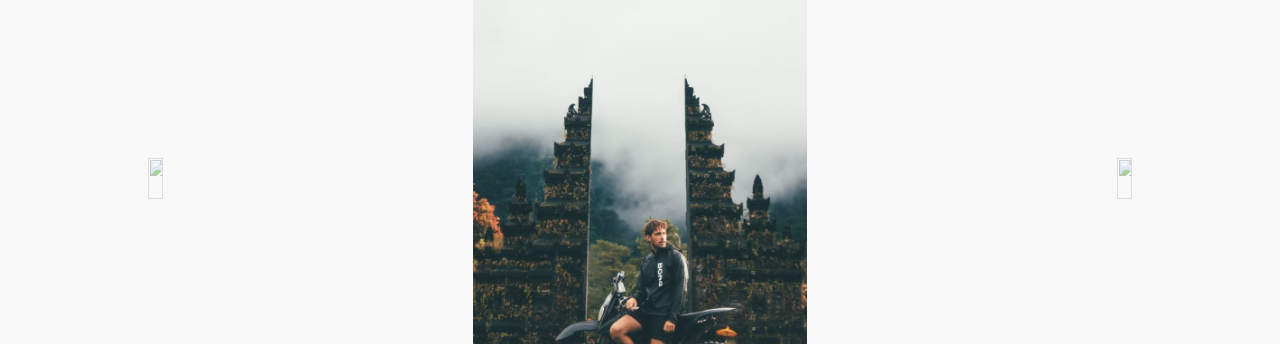
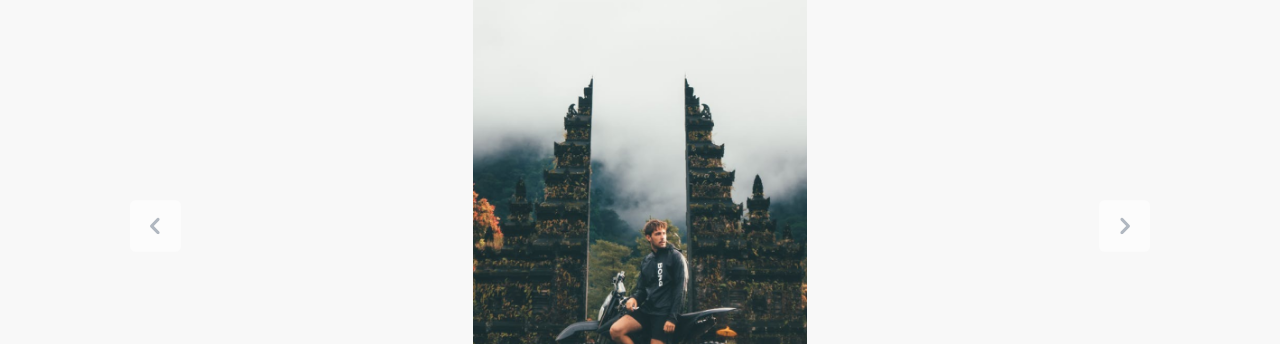
Before and after one commit to t-dove/bootstrap, a plain HTML site: page index.html in a window 1280 px wide. Shown: the part 873-1217 px from the top of the page. Drawn offline with nearby package versions, Linux system fonts and the light colour scheme; the site is published under a folder, as on GitHub Pages, so addresses that start at the root find nothing.

Commit message:
Update index.html

```diff
--- a/index.html
+++ b/index.html
@@ -176,11 +176,11 @@
                     </div>
                     <button class="carousel-control-prev" type="button" data-bs-target="#carouselExample"
                         data-bs-slide="prev">
-                        <img src="/img/slider_right.svg" width="30%" height="30%">
+                        <img src="./img/slider_right.svg" width="30%" height="30%">
                     </button>
                     <button class="carousel-control-next" type="button" data-bs-target="#carouselExample"
                         data-bs-slide="next">
-                        <img src="/img/slider_left.svg" width="30%" height="30%">
+                        <img src="./img/slider_left.svg" width="30%" height="30%">
                     </button>
                 </div>
             </div>
```
